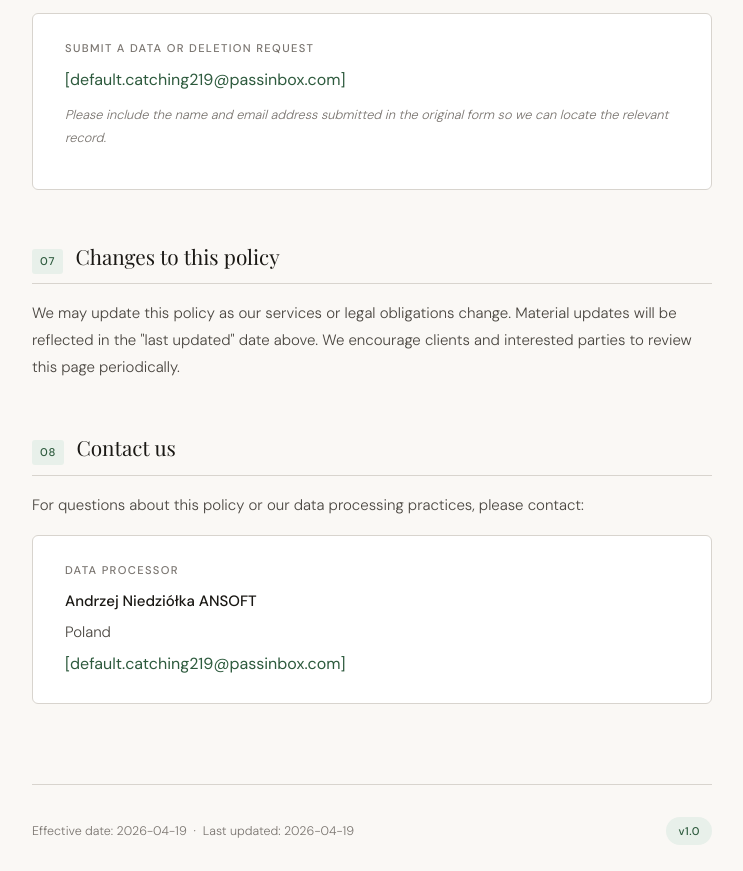
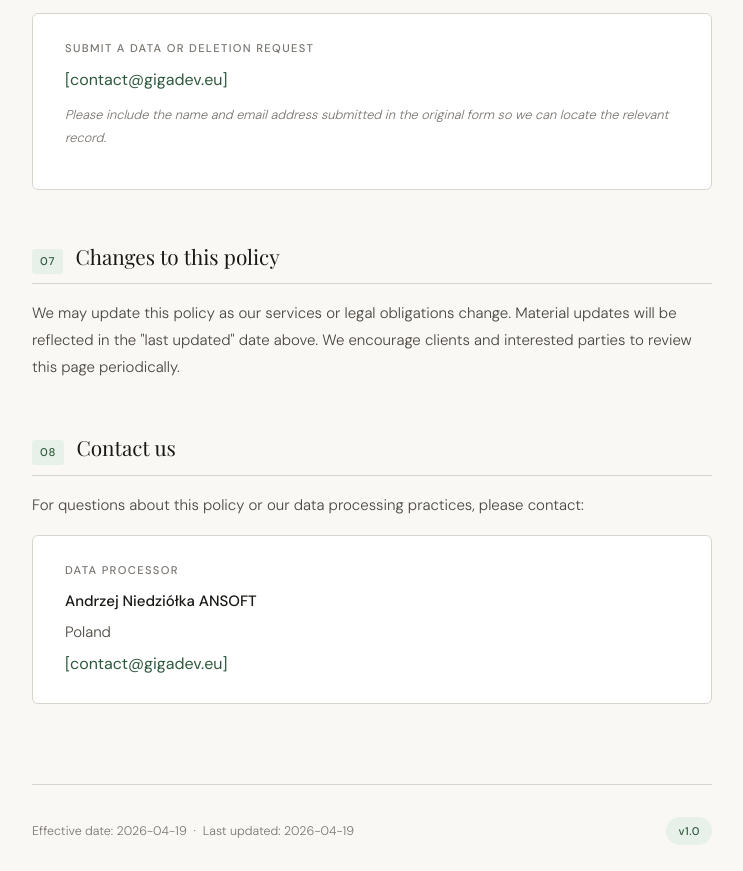
Before and after one commit to niedziolka-andrzej/niedziolka-andrzej, a plain HTML site: page index.html in a window 1280 px wide. Shown: the part 2834-3705 px from the top of the page, without its empty margins (268-1011 px from the left). Drawn offline with nearby package versions, Linux system fonts and the light colour scheme.

Commit message:
Update email

```diff
--- a/index.html
+++ b/index.html
@@ -412,9 +412,7 @@
         </p>
         <div class="contact-block">
           <div class="contact-label">Submit a data or deletion request</div>
-          <a href="mailto:default.catching219@passinbox.com"
-            >[default.catching219@passinbox.com]</a
-          >
+          <a href="mailto:contact@gigadev.eu">[contact@gigadev.eu]</a>
           <p class="note">
             Please include the name and email address submitted in the original
             form so we can locate the relevant record.
@@ -446,9 +444,7 @@
             Andrzej Niedziółka ANSOFT
           </p>
           <p style="margin-bottom: 0.25rem">Poland</p>
-          <a href="mailto:default.catching219@passinbox.com"
-            >[default.catching219@passinbox.com]</a
-          >
+          <a href="mailto:contact@gigadev.eu">[contact@gigadev.eu]</a>
         </div>
       </section>
 
```
